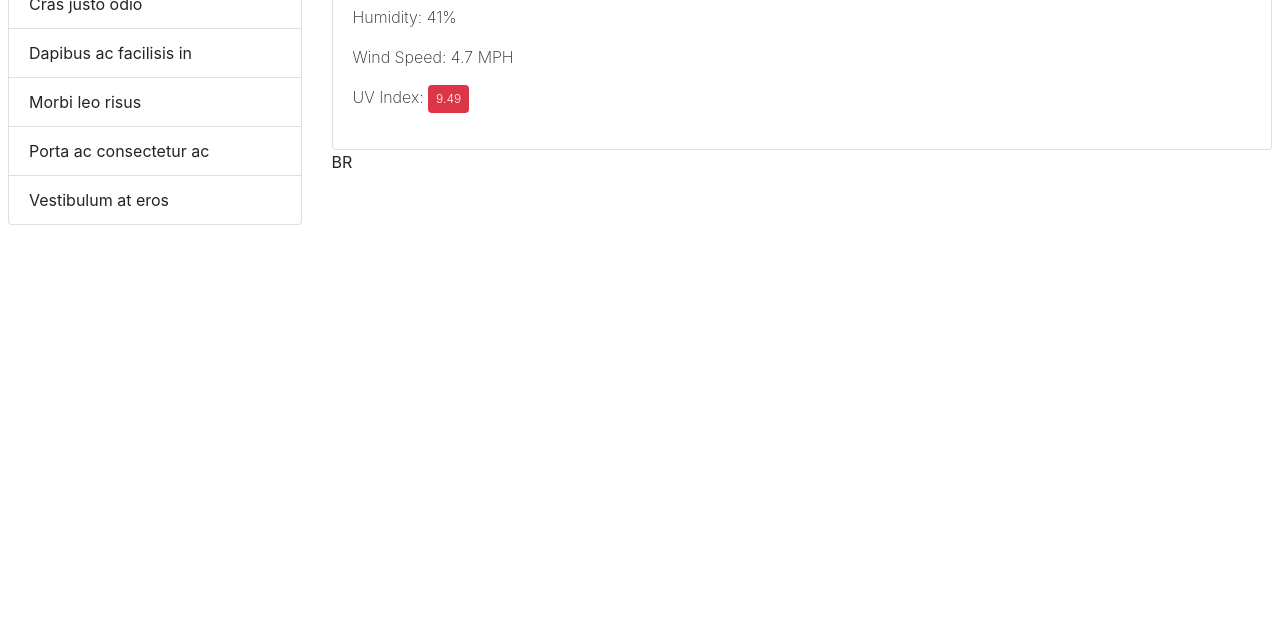
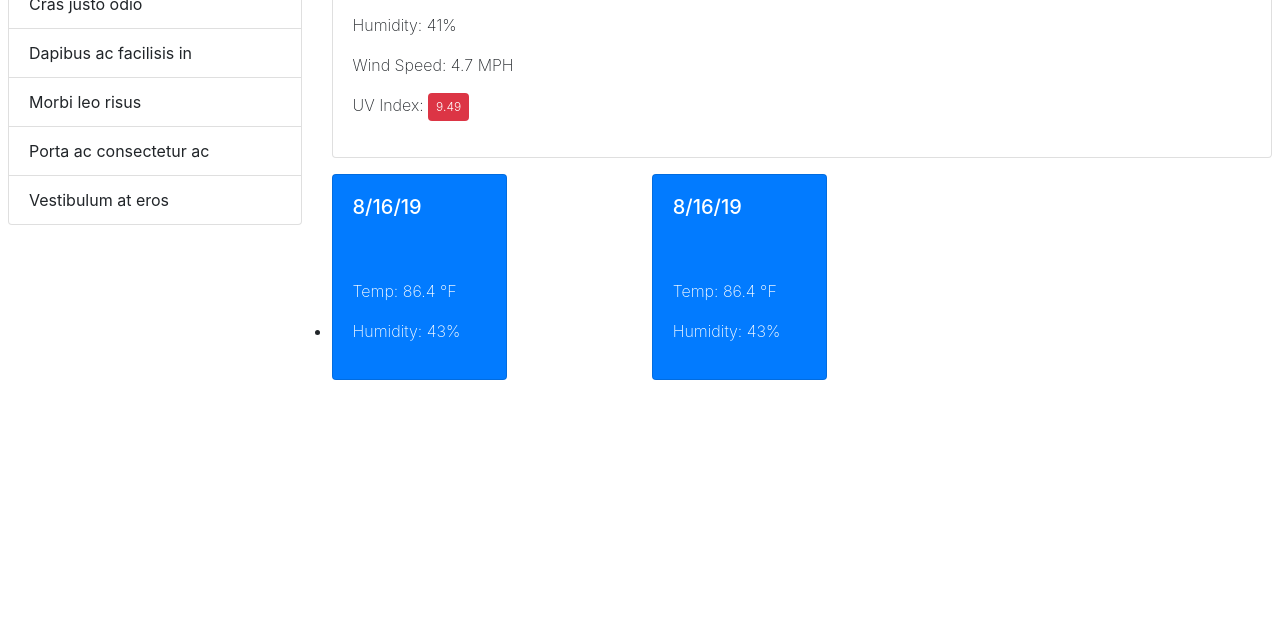
Before and after one commit to Siphon880gh/weather-dashboard, a website: page index.html in a window 1280 px wide. Shown: the part 182-800 px from the top of the page. Drawn offline with nearby package versions, Linux system fonts and the light colour scheme; a web font is replaced by a local one.

Commit message:
UI: 5-Day Forecast

```diff
--- a/assets/css/scss/index.scss
+++ b/assets/css/scss/index.scss
@@ -31,6 +31,10 @@ body::before {
         border: 1px solid var(--cta-hover-border);
     }
 }
+h3 {
+    font-size: 1.25rem;
+}
+
 /** Components **/
 header {
     width: 100%;
@@ -56,3 +60,22 @@ header {
         }
     }
 }
+.future-temp {
+    .card {
+        width: 175px;
+        color: white;
+        background-color: var(--cta);
+
+        &:hover {
+            background-color: var(--cta-hover);
+        }
+        .stats {
+            .weather-icon {
+
+            }
+            p {
+                font-weight: 200;
+            }
+        }
+    }
+}
--- a/index.html
+++ b/index.html
@@ -60,8 +60,8 @@
               <div class="col">
 
                 <!-- TO REVIEW: Bootstrap Card is like a panel -->
-                <summary class="card mt-2">
-                  <div class="card-body current-temp">
+                <summary class="card mt-3 mb-3 current-temp">
+                  <div class="card-body">
                     <h2 class="mb-3 city-date">Atlanta (8/15/2019)</h2>
                     <div class="stats">
                       <p>Temperature: <span class="temp">90.9 °F</span></p>
@@ -73,14 +73,41 @@
                   </div>
                 </summary>
 
-              </div>
-            </div>
+
+              </div> <!-- col -->
+            </div> <!-- row -->
 
             <div class="row">
               <div class="col">
-                BR
-              </div>
-            </div>
+
+                <!-- TO REVIEW: Bootstrap Masonry/PInterest layout uses .card-columns>.card -->
+                <summary class="future-temp card-columns">
+                  <div class="card">
+                    <div class="card-body">
+                      <h3 class="card-title date">8/16/19</h3>
+                      <div class="stats">
+                        <p class="weather-icon p-3"></p>
+                        <p>Temp: <span class="temp">86.4 °F</span></p>
+                        <p>Humidity: <span class="humidity"></span>43%</span></p>
+                      </div>
+                    </div> <!-- card-body -->
+                  </div> <!-- card -->
+
+                  <div class="card">
+                    <div class="card-body">
+                      <h3 class="card-title date">8/16/19</h3>
+                      <div class="stats">
+                        <p class="weather-icon p-3"></p>
+                        <p>Temp: <span class="temp">86.4 °F</span></p>
+                        <p>Humidity: <span class="humidity"></span>43%</span></p>
+                      </div>
+                    </div> <!-- card-body -->
+                  </div> <!-- card -->
+
+                </summary>
+
+              </div> <!-- col -->
+            </div> <!-- row -->
           </article>
         </main>
 
```
Also changed, not shown: assets/css/index.css.
